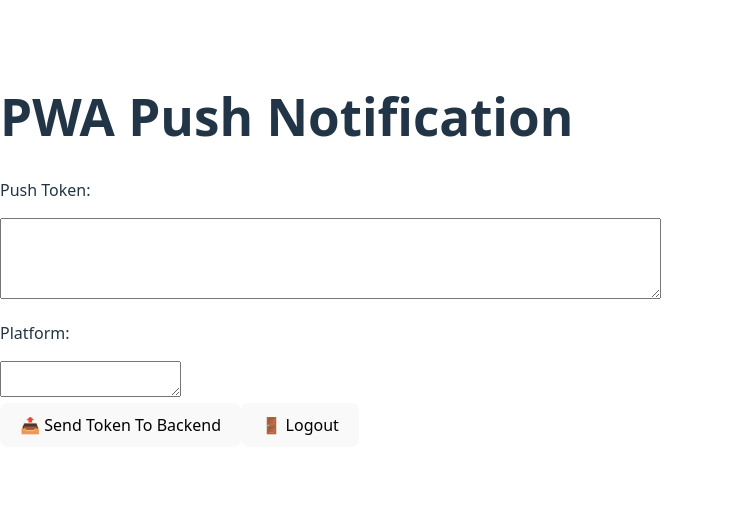
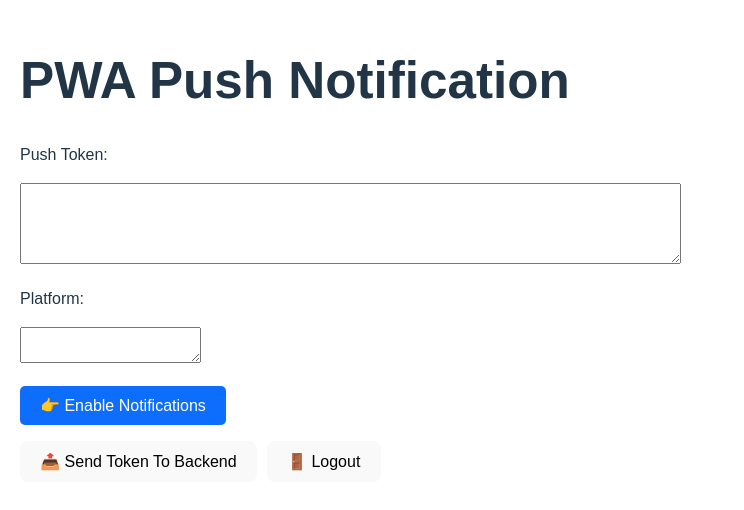
Before and after one commit to Manoj-0921/pwa-fcm, a React (Vite) app: page / in a window 1280 px wide. Shown: the part 150-660 px from the top of the page, without its empty margins (0-744 px from the left). Built offline with nearby package versions, Linux system fonts and the light colour scheme.

Commit message:
ths after fiing the bu

```diff
--- a/dev-dist/sw.js
+++ b/dev-dist/sw.js
@@ -82,7 +82,7 @@ define(['./workbox-54d0af47'], (function (workbox) { 'use strict';
     "revision": "3ca0b8505b4bec776b69afdba2768812"
   }, {
     "url": "index.html",
-    "revision": "0.d07m2btvl48"
+    "revision": "0.ejiej3u8i3"
   }], {});
   workbox.cleanupOutdatedCaches();
   workbox.registerRoute(new workbox.NavigationRoute(workbox.createHandlerBoundToURL("index.html"), {
--- a/src/App.jsx
+++ b/src/App.jsx
@@ -1,23 +1,41 @@
 import { useEffect, useState } from "react";
 import { registerForPush } from "./services/registerPush.js";
 import axios from "axios";
-function detectPlatform() {
-  const ua = navigator.userAgent.toLowerCase();
-  if (/android/.test(ua)) return "android";
-  if (/iphone|ipad|ipod/.test(ua) && !window.MSStream) return "ios";
-  return "unknown";
-}
+
 function App() {
   const [token, setToken] = useState("");
   const [platform, setPlatform] = useState("");
+  const [permission, setPermission] = useState(Notification.permission);
 
+  useEffect(() => {
+    if (Notification.permission !== "granted") {
+      console.log("🔔 Notification not yet granted");
+    } else {
+      // Already granted, register directly
+      register();
+    }
+  }, []);
 
-useEffect(()=>{
-  registerForPush(({ token, platform }) => {
+  const register = () => {
+    registerForPush(({ token, platform }) => {
       setToken(token);
       setPlatform(platform);
     });
-},[])
+  };
+
+  const handleEnableNotifications = async () => {
+    const permissionResult = await Notification.requestPermission();
+    setPermission(permissionResult);
+
+    if (permissionResult === "granted") {
+      alert("✅ Notification permission granted!");
+      register();
+    } else if (permissionResult === "denied") {
+      alert("❌ Notification permission denied. Please enable from browser settings.");
+    } else {
+      alert("⚠️ Notification permission dismissed.");
+    }
+  };
 
   const sendTokenToBackend = async () => {
     if (!token || !platform) {
@@ -54,6 +72,7 @@ useEffect(()=>{
         alert("👋 Logged out and token removed");
         setToken("");
         setPlatform("");
+        setPermission("default");
       }
     } catch (error) {
       alert(`❌ Logout error: ${error.response?.data?.error || error.message}`);
@@ -61,7 +80,7 @@ useEffect(()=>{
   };
 
   return (
-    <div>
+    <div style={{ padding: 20, fontFamily: "sans-serif" }}>
       <h1>PWA Push Notification</h1>
       <p>Push Token:</p>
       <textarea rows="5" cols="80" value={token} readOnly />
@@ -69,7 +88,28 @@ useEffect(()=>{
       <textarea rows="2" cols="20" value={platform} readOnly />
       <br />
 
-      <button onClick={sendTokenToBackend}>📤 Send Token To Backend</button>
+      {/* Permission-based Button UI */}
+      {permission !== "granted" && (
+        <div style={{ margin: "1rem 0" }}>
+          <button
+            onClick={handleEnableNotifications}
+            style={{
+              background: "#0d6efd",
+              color: "white",
+              padding: "10px 20px",
+              border: "none",
+              borderRadius: "5px",
+              cursor: "pointer",
+            }}
+          >
+            👉 Enable Notifications
+          </button>
+        </div>
+      )}
+
+      <button onClick={sendTokenToBackend} style={{ marginRight: "10px" }}>
+        📤 Send Token To Backend
+      </button>
       <button onClick={logOut}>🚪 Logout</button>
     </div>
   );
--- a/src/services/registerPush.js
+++ b/src/services/registerPush.js
@@ -30,6 +30,7 @@ Is PWA Installed: ${isPwaInstalled()}
 `);
 
   try {
+
 
 
 
```
